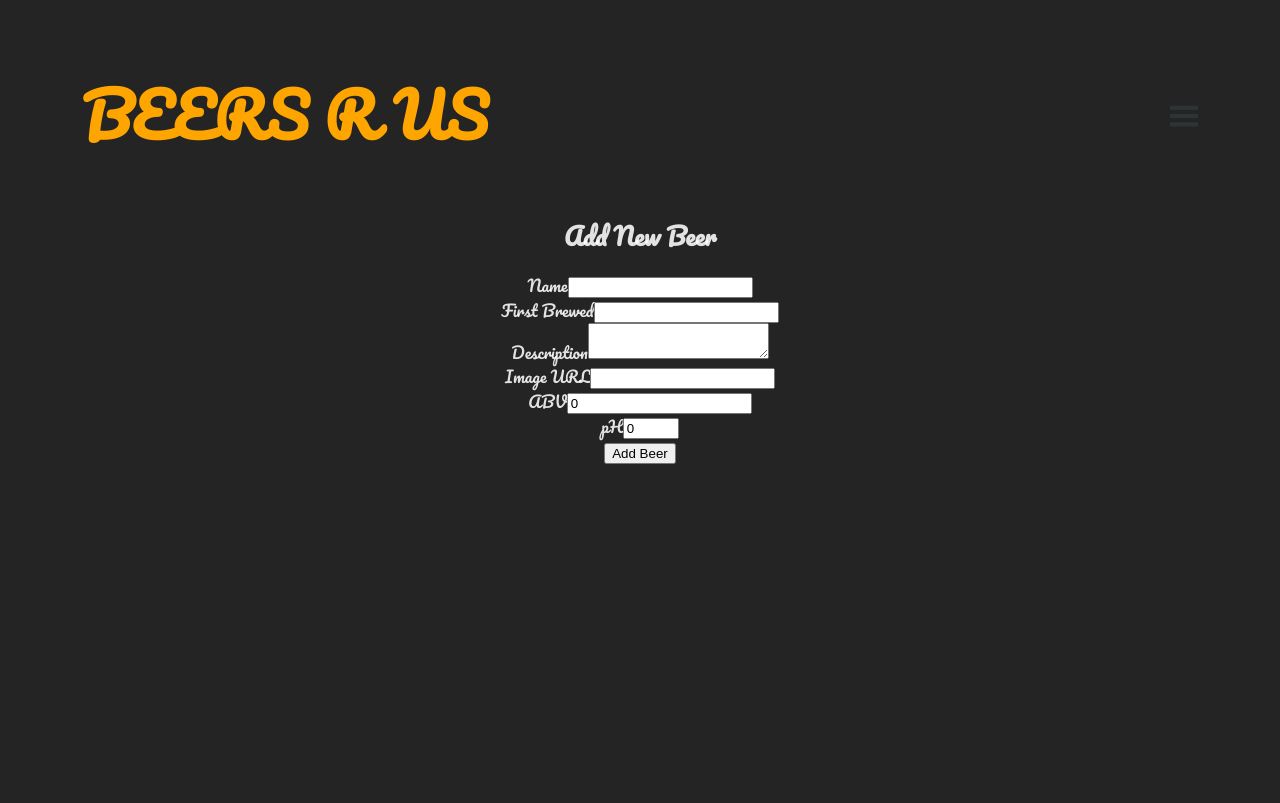
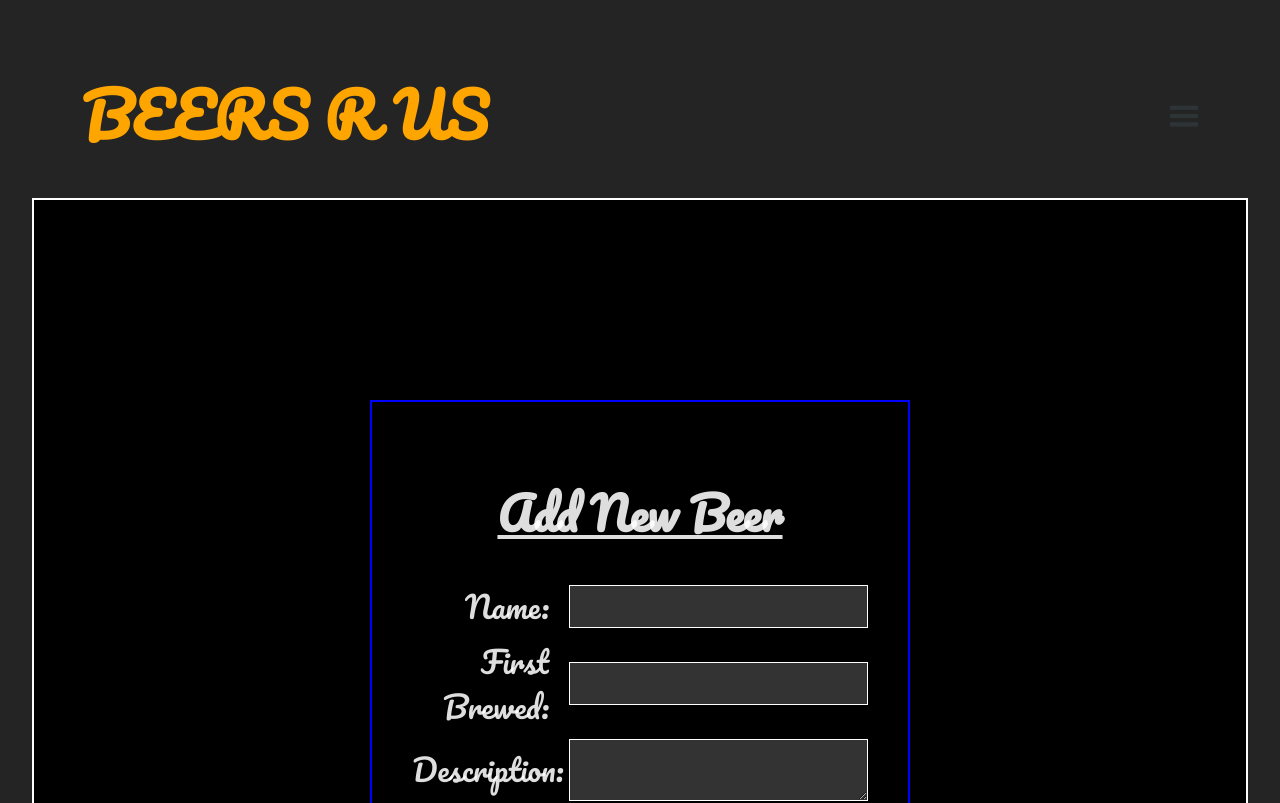
Before and after one commit to emanfalola9998/punkapi, a React (Vite) app: page /punkapi/beers/create in a window 1280 px wide. Shown: the top 803 px of the page. Built offline with nearby package versions, Linux system fonts and the light colour scheme; no server answers; a web font is replaced by a local one.

Commit message:
Added SCSS code to Create section

```diff
--- a/src/App.tsx
+++ b/src/App.tsx
@@ -8,6 +8,7 @@ import {BeerType, BeerTypeServer} from './types/types'
 import { BrowserRouter, Routes, Route } from "react-router-dom";
 import NavMenu from './components/NavMenu/NavMenu'
 import AddBeerForm from './components/Create/AddBeerForm'
+
 
 // all react functionality is stored in app.tsx to allow props to pass data more easily
 
--- /dev/null
+++ b/src/components/Create/AddBeerForm.scss
@@ -0,0 +1,85 @@
+@import '../../assets/styles/variables';
+@import '../../assets/styles/typography';
+
+.add-beer-card{
+    display:flex;
+    flex-direction: row;
+    background-size: cover;
+    background-color: black;
+    border: 2px solid white;
+    justify-content: space-around;
+    &__content{
+        border:2px solid blue;
+        display: flex;
+        flex-direction: column; // stack the content in a column
+        padding:10px; // space between the content and the inside border
+        margin:40px; // space between the inside border and the outside border
+        font-size: 10px;
+        &-title{
+            text-decoration:  underline;
+        }
+        &-label{
+            padding: 20px 20px;
+        }
+
+    }
+
+}
+
+
+
+
+@media screen and (min-width: 768px){
+    .add-beer-card{
+        display:flex;
+        flex-direction: row;
+        background-size: cover;
+        background-color: black;
+        border: 2px solid white;
+        justify-content: space-around;
+        place-items: center;
+        &__content{
+            border:2px solid blue;
+            display: flex;
+            flex-direction: column; // stack the content in a column
+            padding:40px; // space between the content and the inside border
+            margin:200px; // space between the inside border and the outside border
+            font-size: 30px;
+            &-title{
+                text-decoration:  underline;
+            }
+            // &-label{
+            //     padding: 40px;
+            // }
+            &__form {
+                    display: flex;
+                    flex-direction: column;
+                    gap: 10px; // Adds space between label-input pairs
+
+                    &-group {
+                      display: flex;
+                      justify-content: space-between;
+                      align-items: center;
+                      width: 100%;
+
+                      label {
+                        width: 30%; // Set a fixed width for labels
+                        text-align: right; // Align label text to the right
+                        margin-right: 20px; // Space between label and input
+                      }
+
+                      input,
+                      textarea {
+                        flex-grow: 1; // Input fields take up remaining space
+                        padding: 10px;
+                        font-size: 18px;
+                        border: 1px solid #fff;
+                        background-color: #333;
+                        color: white;
+                      }
+                    }
+                }
+        }
+
+    }
+}
--- a/src/components/Create/AddBeerForm.tsx
+++ b/src/components/Create/AddBeerForm.tsx
@@ -1,7 +1,7 @@
 import React, { useState } from "react";
 import { BeerType, BeerTypeServer } from "../../types/types";
 import { useNavigate } from 'react-router-dom';
-
+import './AddBeerForm.scss'
 
 type AddBeerFormProps = {
   newBeer: BeerTypeServer;
@@ -86,12 +86,13 @@ const AddBeerForm = ({newBeer,setNewBeer,isSubmitting,setIsSubmitting,formError,
 
 
   return (
-    <div className="add-beer-form">
-      <h2>Add New Beer</h2>
-      {formError && <p className="formError">{formError}</p>}
-      <form onSubmit={handleSubmit}>
-        <div>
-          <label htmlFor="name">Name</label>
+    <div className="add-beer-card">
+      <div className="add-beer-card__content">
+      <h2 className="add-beer-card__content-title">Add New Beer</h2>
+      {formError && <p className="add-beer-card__content-formError">{formError}</p>}
+      <form className= "add-beer-card__content__form" onSubmit={handleSubmit}>
+        <div className="add-beer-card__content__form-group">
+          <label  htmlFor="name">Name:</label>
           <input
             type="text"
             id="name"
@@ -101,8 +102,8 @@ const AddBeerForm = ({newBeer,setNewBeer,isSubmitting,setIsSubmitting,formError,
             required
           />
         </div>
-        <div>
-          <label htmlFor="firstBrewed">First Brewed</label>
+        <div className="add-beer-card__content__form-group">
+          <label  htmlFor="firstBrewed">First Brewed:</label>
           <input
             type="text"
             id="firstBrewed"
@@ -112,8 +113,8 @@ const AddBeerForm = ({newBeer,setNewBeer,isSubmitting,setIsSubmitting,formError,
             required
           />
         </div>
-        <div>
-          <label htmlFor="description">Description</label>
+        <div className="add-beer-card__content__form-group">
+          <label  htmlFor="description">Description:</label>
           <textarea
             id="description"
             name="description"
@@ -122,8 +123,8 @@ const AddBeerForm = ({newBeer,setNewBeer,isSubmitting,setIsSubmitting,formError,
             required
           />
         </div>
-        <div>
-          <label htmlFor="image_url">Image URL</label>
+        <div className="add-beer-card__content__form-group">
+          <label  htmlFor="image_url">Image URL:</label>
           <input
             type="text"
             id="image_url"
@@ -132,8 +133,8 @@ const AddBeerForm = ({newBeer,setNewBeer,isSubmitting,setIsSubmitting,formError,
             onChange={handleChange}
           />
         </div>
-        <div>
-          <label htmlFor="abv">ABV</label>
+        <div className="add-beer-card__content__form-group">
+          <label  htmlFor="abv">ABV:</label>
           <input
             type="number"
             id="abv"
@@ -144,8 +145,8 @@ const AddBeerForm = ({newBeer,setNewBeer,isSubmitting,setIsSubmitting,formError,
             required
           />
         </div>
-        <div>
-          <label htmlFor="ph">pH</label>
+        <div className="add-beer-card__content__form-group">
+          <label  htmlFor="ph">pH:</label>
           <input
             type="number"
             id="ph"
@@ -161,6 +162,8 @@ const AddBeerForm = ({newBeer,setNewBeer,isSubmitting,setIsSubmitting,formError,
           {isSubmitting ? 'Submitting...' : 'Add Beer'}
         </button>
       </form>
+      </div>
+
     </div>
   );
 };
```
